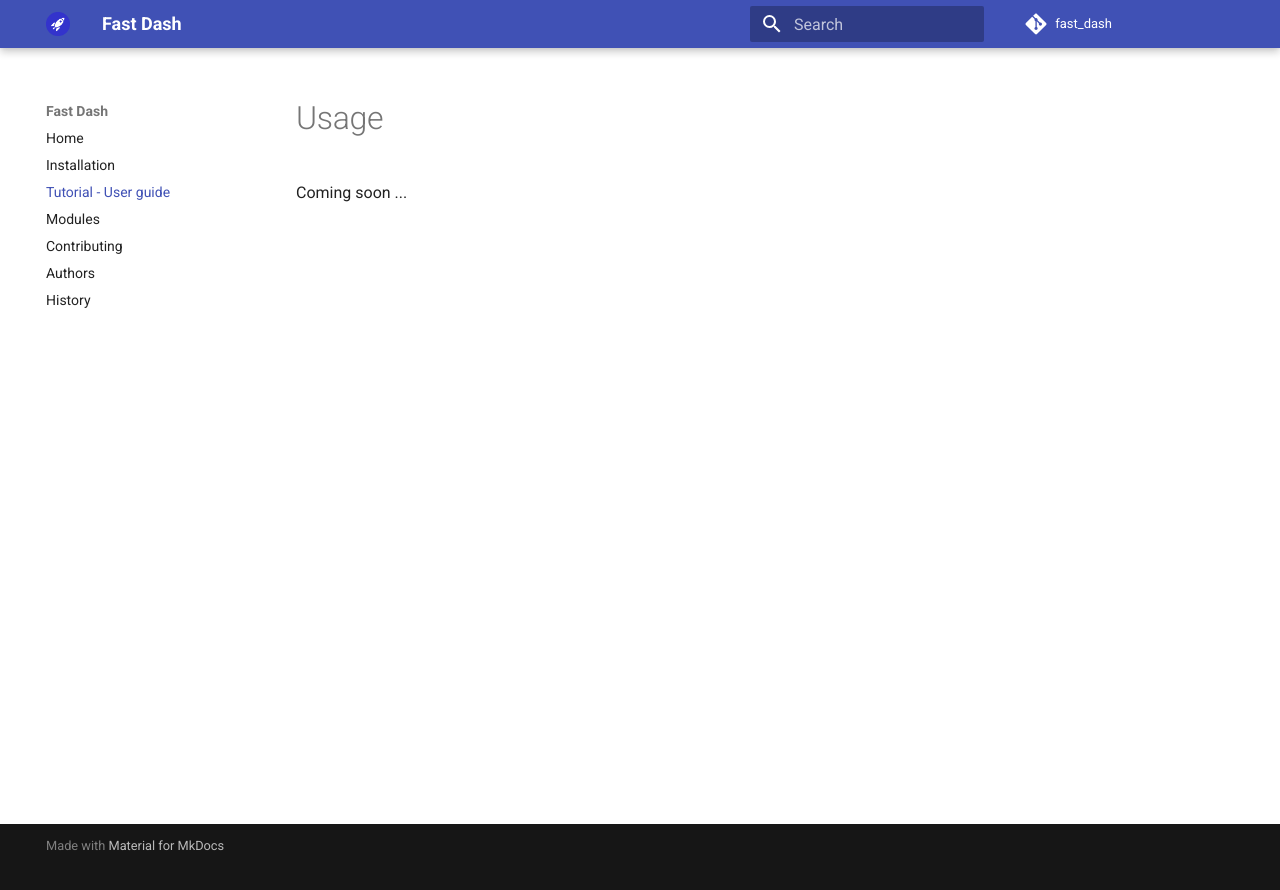
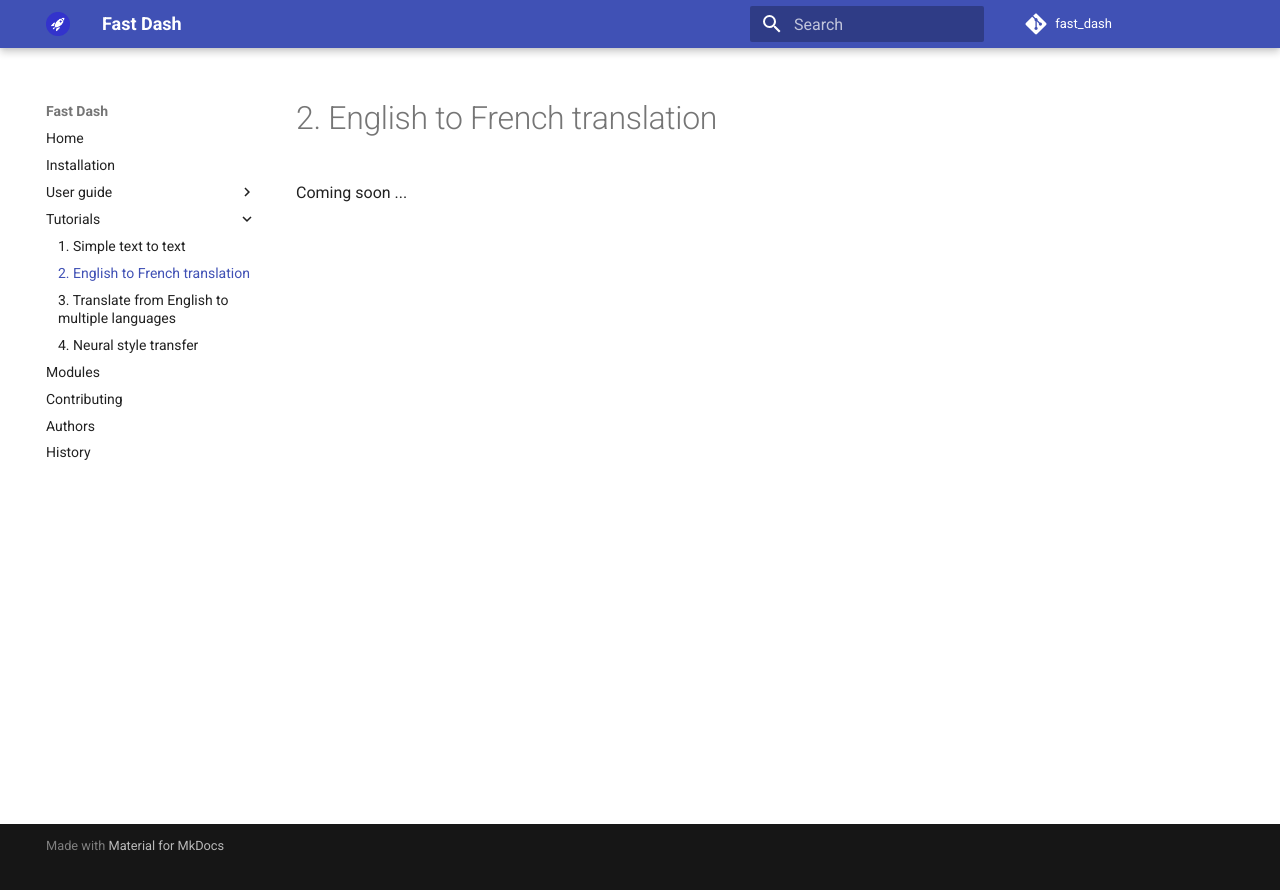
Before and after one commit to dkedar7/fast_dash, an MkDocs documentation site: the page built from docs/Tutorials/english_to_french_translation.md, in a window 1280 px wide. Shown: the top 890 px of the page. Built offline with MkDocs 1.6.1 and Material for MkDocs 9.7.7, drawn with Linux system fonts in a browser that asks for light colours; comment, search, counter and statistics services are not loaded.

```diff
--- a/docs/usage.md
+++ b/docs/Tutorials/english_to_french_translation.md
@@ -1,3 +1 @@
-# Usage
-
 Coming soon ...
--- a/mkdocs.yml
+++ b/mkdocs.yml
@@ -32,7 +32,17 @@ repo_url: https://github.com/dkedar7/fast_dash
 nav:
   - Home: index.md
   - Installation: installation.md
-  - Tutorial - User guide: usage.md
+  - User guide:
+    - My first app: User guide/first_app.md
+    - App design: User guide/app_design.md
+    - Fast Components: User guide/fast_components.md
+    - Add components: User guide/add_components.md
+    - Deployment: User guide/deployment.md
+  - Tutorials:
+    - 1. Simple text to text: Tutorials/simple_text_to_text.md
+    - 2. English to French translation: Tutorials/english_to_french_translation.md
+    - 3. Translate from English to multiple languages: Tutorials/english_to_multiple_translation.md
+    - 4. Neural style transfer: Tutorials/neural_style_transfer.md
   - Modules: api.md
   - Contributing: contributing.md
   - Authors: authors.md
```
Also changed, not shown: docs/Tutorials/english_to_multiple_translation.md (added, +1 -0 lines), docs/Tutorials/neural_style_transfer.md (added, +1 -0 lines), docs/Tutorials/simple_text_to_text.md (added, +1 -0 lines), docs/User guide/add_components.md (added, +1 -0 lines), docs/User guide/app_design.md (added, +1 -0 lines), docs/User guide/deployment.md (added, +92 -0 lines), docs/User guide/fast_components.md (added, +1 -0 lines), docs/User guide/first_app.md (added, +3 -0 lines), docs/installation.md (+2 -4 lines), 6 other files.
